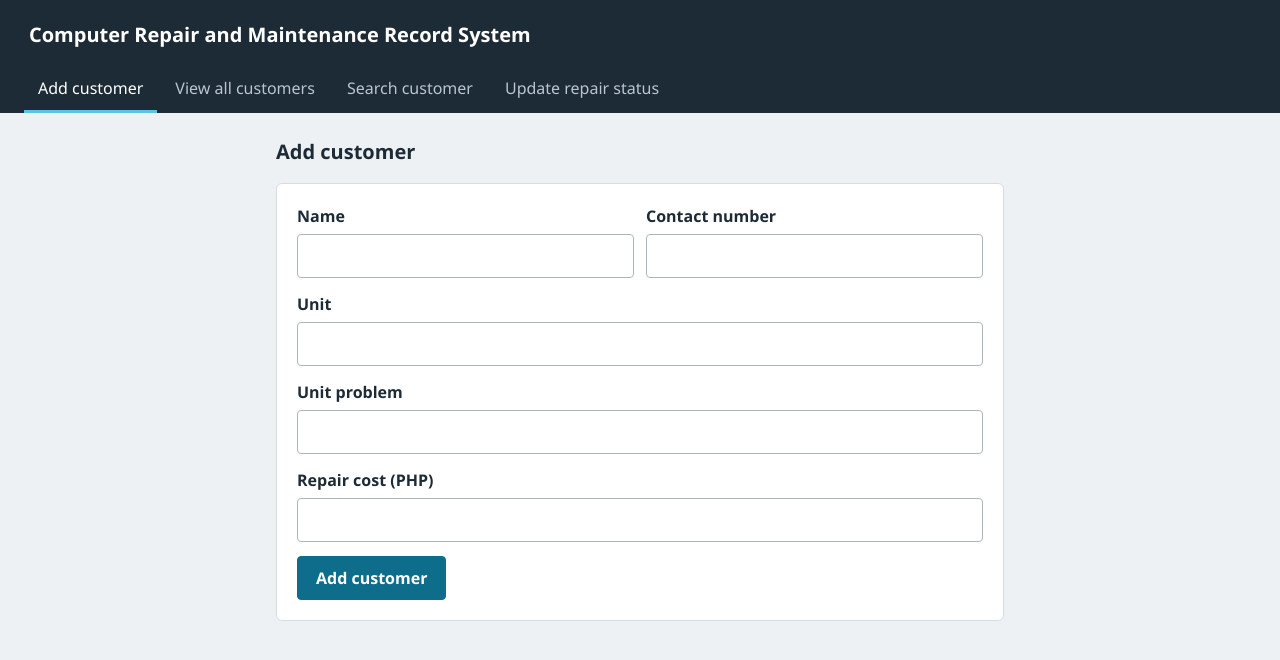
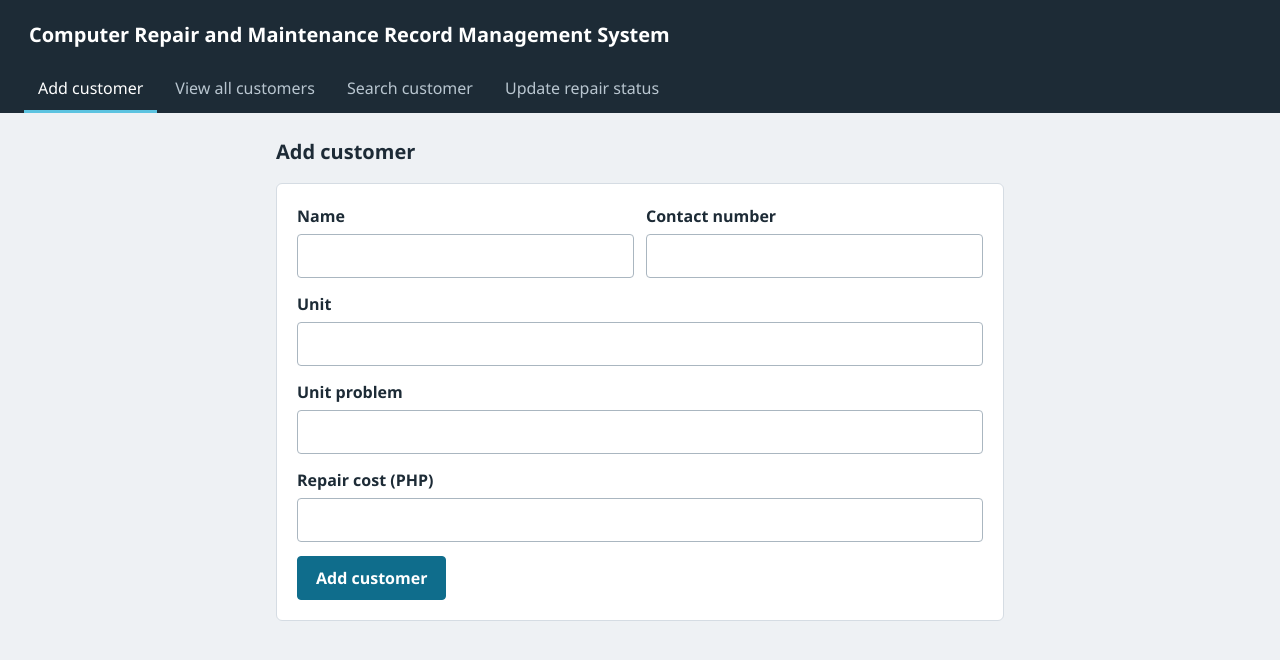
Before and after one commit to tortanghatdog/Computer_Repair_and_Maintenance_Record_Management_System.github.io, a plain HTML site: page index.html in a window 1280 px wide. Drawn offline with Linux system fonts and the light colour scheme.

Commit message:
Update header title for record management system

```diff
--- a/index.html
+++ b/index.html
@@ -9,7 +9,7 @@
 <body>
 <header>
   <div class="top">
-    <h1>Computer Repair and Maintenance Record System</h1>
+    <h1>Computer Repair and Maintenance Record Management System</h1>
     <button type="button" id="navToggle" aria-expanded="false" aria-controls="tabs" aria-label="Menu">
       <span></span><span></span><span></span>
     </button>
```
